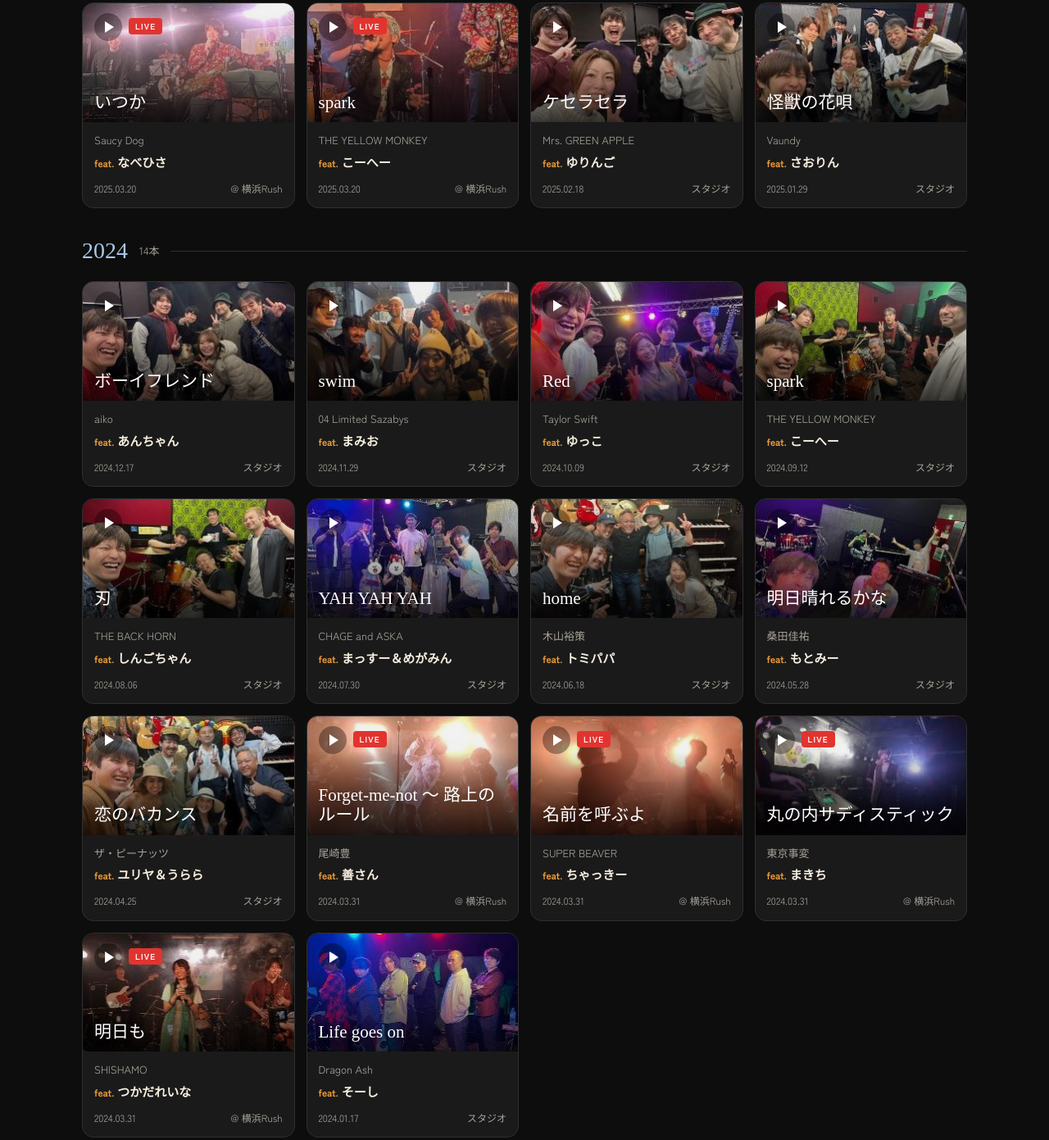
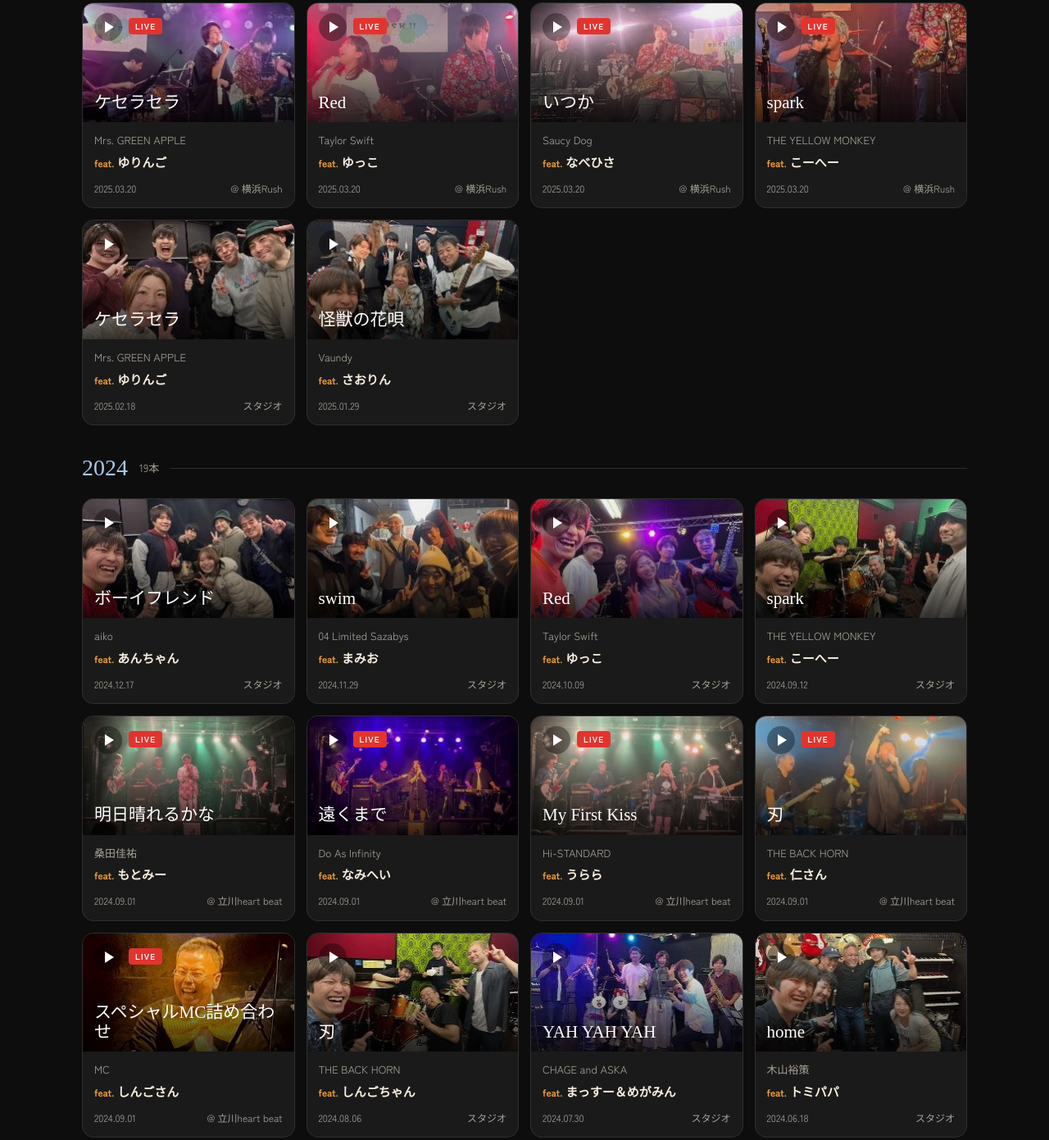
Before and after one commit to koujitoyamaprivate-lang/king-bbl, a plain HTML site: page index.html in a window 1280 px wide. Shown: the part 1825-3216 px from the top of the page at 82% size. Drawn offline with Linux system fonts and the light colour scheme; a web font is replaced by a local one.

Commit message:
横浜Rush(2025)と立川heart beat(2024)のライブ動画7本を追加
Co-Authored-By: Claude Opus 5.5 <noreply@anthropic.com>
Claude-Session: https://claude.ai/code/session_018Rp8VcHpNMLevch52JmT82

```diff
--- a/index.html
+++ b/index.html
@@ -138,6 +138,8 @@ const V=[
 ["sMGMAQVcGnw","花になって -Be a flower-","緑黄色社会","ゆみねえ","2025-06-03",""],
 ["cKko0WlWqFg","春 -Spring-","Hysteric Blue","アキコ","2025-05-10",""],
 ["tduqxBWSbT0","青と夏","Mrs. GREEN APPLE","かごちゃん","2025-04-26",""],
+["ravx-IZOgIM","ケセラセラ","Mrs. GREEN APPLE","ゆりんご","2025-03-20","横浜Rush"],
+["1KWN9nVT7IU","Red","Taylor Swift","ゆっこ","2025-03-20","横浜Rush"],
 ["9qs_tB0rRvo","いつか","Saucy Dog","なべひさ","2025-03-20","横浜Rush"],
 ["I_KFbQ4ReG8","spark","THE YELLOW MONKEY","こーへー","2025-03-20","横浜Rush"],
 ["e5K4FsiPWhI","ケセラセラ","Mrs. GREEN APPLE","ゆりんご","2025-02-18",""],
@@ -151,6 +153,11 @@ const V=[
 ["BOSecehaqCg","home","木山裕策","トミパパ","2024-06-18",""],
 ["5XGvPjFTrDs","明日晴れるかな","桑田佳祐","もとみー","2024-05-28",""],
 ["HPN9IkYFoe0","恋のバカンス","ザ・ピーナッツ","ユリヤ＆うらら","2024-04-25",""],
+["ltJA5JDm0sA","明日晴れるかな","桑田佳祐","もとみー","2024-09-01","立川heart beat"],
+["ux6VIiwXueA","遠くまで","Do As Infinity","なみへい","2024-09-01","立川heart beat"],
+["466iD2p8r_E","My First Kiss","Hi-STANDARD","うらら","2024-09-01","立川heart beat"],
+["VSqcxwuU-gc","刃","THE BACK HORN","仁さん","2024-09-01","立川heart beat"],
+["WNsWaMx8eSw","スペシャルMC詰め合わせ","MC","しんごさん","2024-09-01","立川heart beat"],
 ["RAlJGhz_HiI","Forget-me-not 〜 路上のルール","尾崎豊","善さん","2024-03-31","横浜Rush"],
 ["Yd8pwaBMuvg","名前を呼ぶよ","SUPER BEAVER","ちゃっきー","2024-03-31","横浜Rush"],
 ["bAWNV8FBtZE","丸の内サディスティック","東京事変","まきち","2024-03-31","横浜Rush"],
@@ -173,7 +180,7 @@ const V=[
 ["LixIEMiswNA","クラシック","JUDY AND MARY","うらら","2023-04-19",""],
 ["Q7ZETmKQ-Vs","群青日和","東京事変","まいまい","2023-03-30",""],
 ["H4zhaI-JIWk","第ゼロ感","10-FEET","れいお","2023-02-17",""]
-].map(([id,song,artist,vocal,date,venue],i,a)=>({id,song,artist,vocal,date,venue,no:a.length-i}));
+].sort((x,y)=>y[4].localeCompare(x[4])).map(([id,song,artist,vocal,date,venue],i,a)=>({id,song,artist,vocal,date,venue,no:a.length-i}));
 
 // ボーカル名から色を決める（同じ人はいつも同じ色）
 const PAL=["#f4a13a","#a9c8ea","#e2342f","#8e3fb0","#2f5fc4","#d9567e","#e8c84a","#3c8f6a"];
```
Also changed, not shown: thumbs/1KWN9nVT7IU.jpg (added), thumbs/466iD2p8r_E.jpg (added), thumbs/VSqcxwuU-gc.jpg (added), thumbs/WNsWaMx8eSw.jpg (added), thumbs/ltJA5JDm0sA.jpg (added), thumbs/ravx-IZOgIM.jpg (added), thumbs/ux6VIiwXueA.jpg (added).
